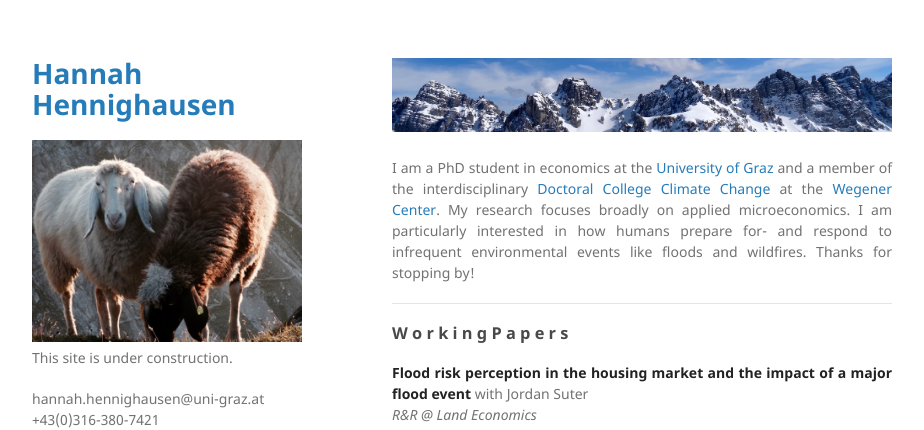
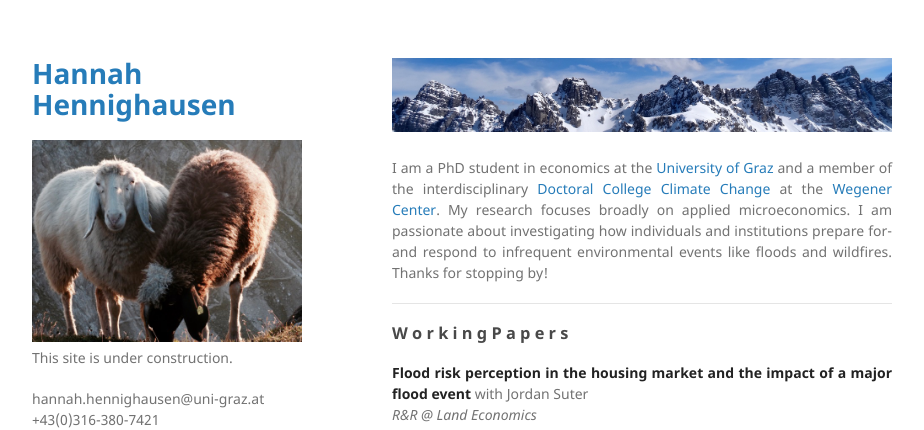
Before and after one commit to hannahhennighausen/hannahhennighausen.github.io, a Jekyll site: the page built from index.md, in a window 1280 px wide and 1275 px high. Shown: the top 430 px of the window, without its empty margins (178-1102 px from the left). Built offline with Jekyll 4.4.1, drawn with Linux system fonts in a browser that asks for light colours.

Commit message:
Update index.md

```diff
--- a/index.md
+++ b/index.md
@@ -8,7 +8,7 @@
 text-align: justify}
 </style>
 
-I am a PhD student in economics at the [University of Graz](https://volkswirtschaftslehre.uni-graz.at/en/) and a member of the interdisciplinary [Doctoral College Climate Change](https://dk-climate-change.uni-graz.at/en/) at the [Wegener Center](https://wegcenter.uni-graz.at/en/). My research focuses broadly on applied microeconomics. I am particularly interested in how humans prepare for- and respond to infrequent environmental events like floods and wildfires. Thanks for stopping by!
+I am a PhD student in economics at the [University of Graz](https://volkswirtschaftslehre.uni-graz.at/en/) and a member of the interdisciplinary [Doctoral College Climate Change](https://dk-climate-change.uni-graz.at/en/) at the [Wegener Center](https://wegcenter.uni-graz.at/en/). My research focuses broadly on applied microeconomics. I am passionate about investigating how individuals and institutions prepare for- and respond to infrequent environmental events like floods and wildfires. Thanks for stopping by!
 
 * * *
 
```
